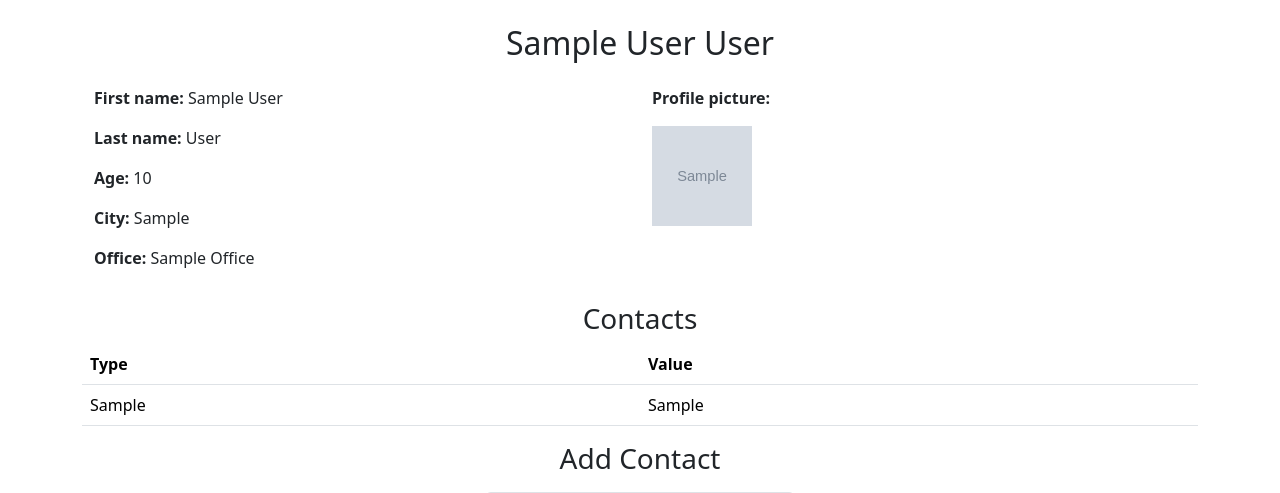
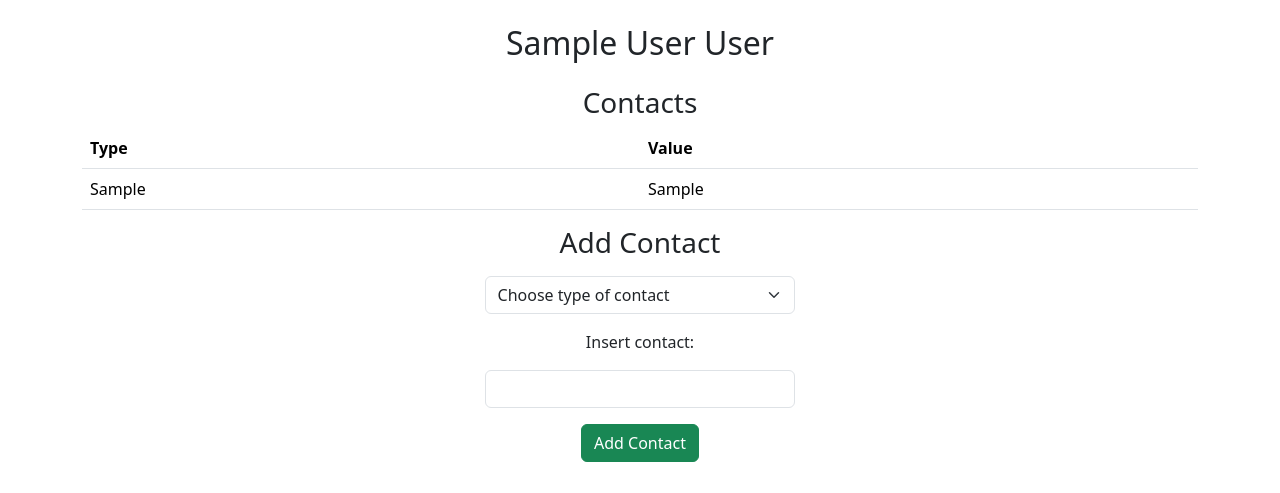
Before and after one commit to Alex188dot/Java, a PHP site: page /addContacts.php?id=1 in a window 1280 px wide. Shown: the part 57-550 px from the top of the page. Run offline with PHP 8.4, Linux system fonts and the light colour scheme; the visitor is signed in with stand-in values (Sample User, id 1); tables that the repository leaves empty or names only in its code hold one stand-in row (values such as "Sample post"); grey boxes marked "Sample" are stand-in pictures.

Commit message:
minor changes

```diff
--- a/PHP/layout/template/addContacts.php
+++ b/PHP/layout/template/addContacts.php
@@ -34,29 +34,14 @@
 <?php
     $user = $_GET["id"];
     $conn = new mysqli("localhost", "root", "root", "javaDB");
-    $query = "SELECT users.*, offices.name AS office_name FROM users
-              INNER JOIN offices ON users.office_id = offices.id
+    $query = "SELECT * FROM users
               WHERE users.id = $user";
     $result = $conn->query($query);
     if ($result->num_rows > 0) {
         while ($row = $result->fetch_assoc()) {
             echo "<div class='container'>";
-            echo "<h2 class='text-center mt-4 mb-4'>" . ucwords($row["name"]) . " " . ucwords($row["lastname"]) ."</h2>";
-            echo "<div class='row'>";
-            echo "<div class='col-md-6'>";
-            echo "<p><strong>First name:</strong> " . ucwords($row["name"]) . "</p>";
-            echo "<p><strong>Last name:</strong> " . ucwords($row["lastname"]) . "</p>";
-            echo "<p><strong>Age:</strong> " . $row["age"] . "</p>";
-            echo "<p><strong>City:</strong> " . ucwords($row["city"]) . "</p>";
-            echo "<p><strong>Office:</strong> " . ucwords($row["office_name"]) . "</p>";
+            echo "<h2 class='text-center mt-4 mb-4'>" . ucwords($row["name"]) . " " . ucwords($row["lastname"]) . "</h2>";
             echo "</div>";
-            echo "<div class='col-md-6'>";
-            echo "<p><strong>Profile picture:</strong></p>";
-            echo "<img src='profile_pics/" . $row["profile_img"] . "' width='100' height='100'>";
-            echo "</div>";
-            echo "</div>";
-            echo "</div>";
-
         }
     } else {
         echo "No records found.";
```
